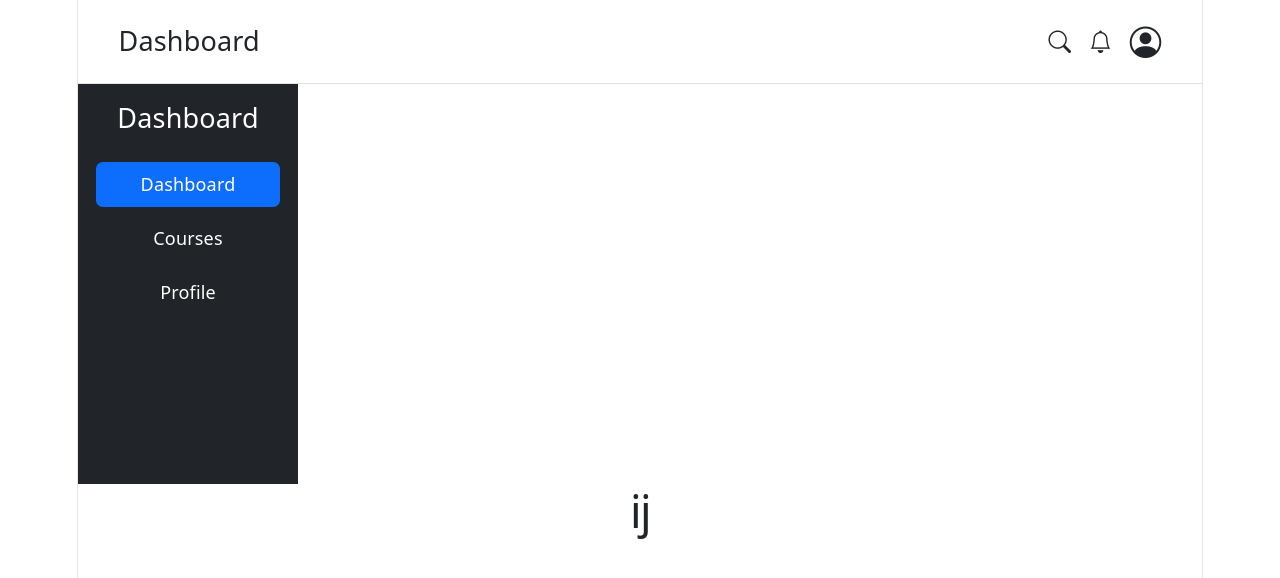
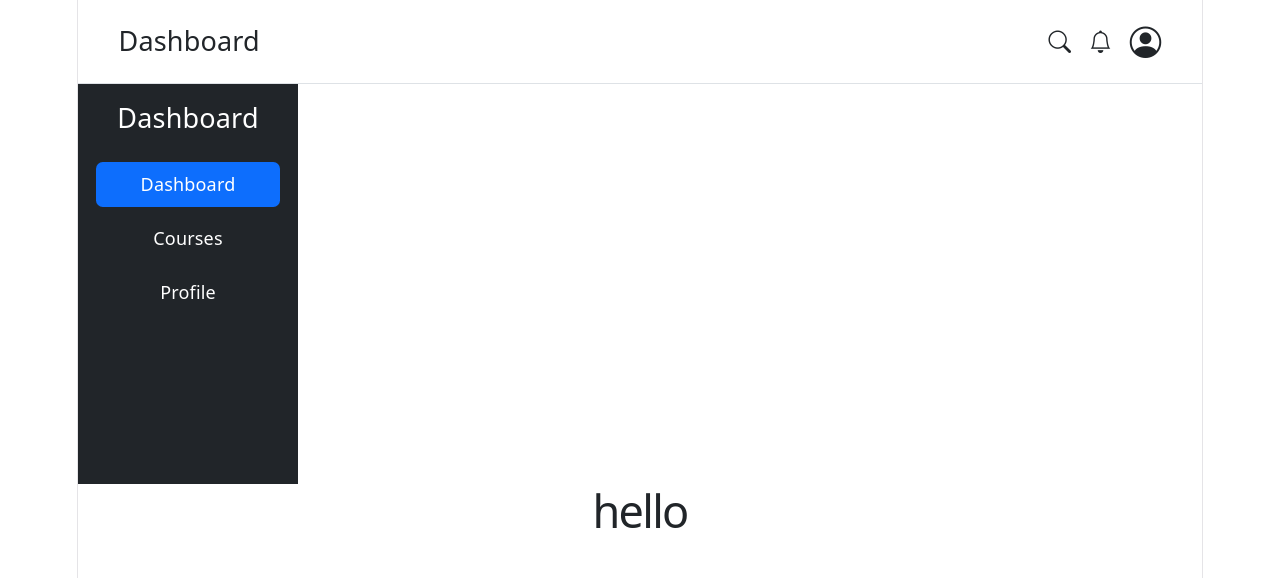
Before and after one commit to saraehrari/Admin-Dashboard, a React (Vite) app in the folder Admin-Dashboard/: page / in a window 1280 px wide. Shown: the top 578 px of the page. Built offline with nearby package versions, Linux system fonts and the light colour scheme.

Commit message:
Update Dashboard.jsx

```diff
--- a/Admin-Dashboard/src/Pages/Dashboard.jsx
+++ b/Admin-Dashboard/src/Pages/Dashboard.jsx
@@ -1,5 +1,8 @@
+import Students from "../Data/Students"
+
 export default function Dashboard(){
+     <Students/>
     return(
-        <h1>ij</h1>
+      <h1>hello</h1>
     )
 }
```
